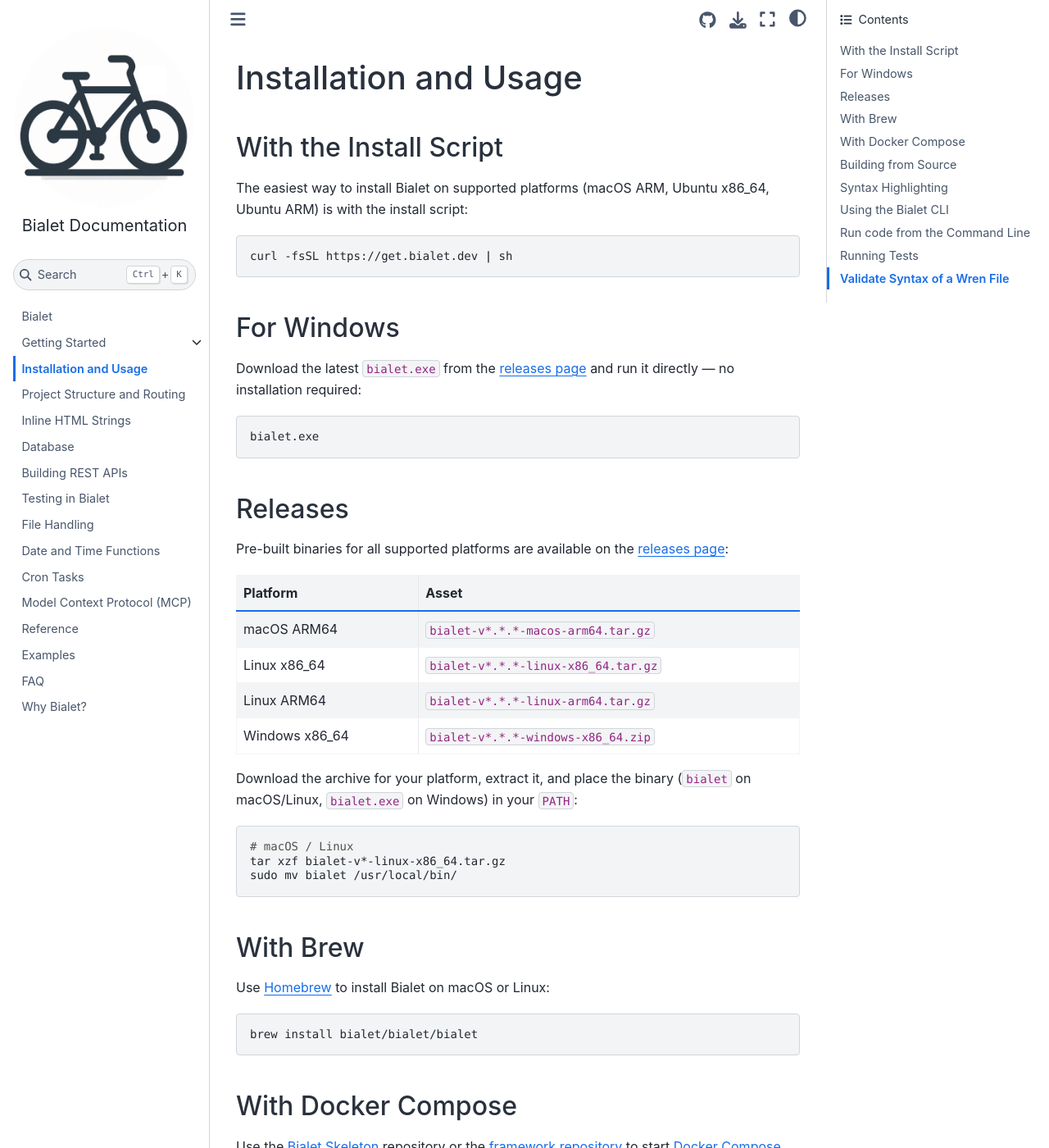
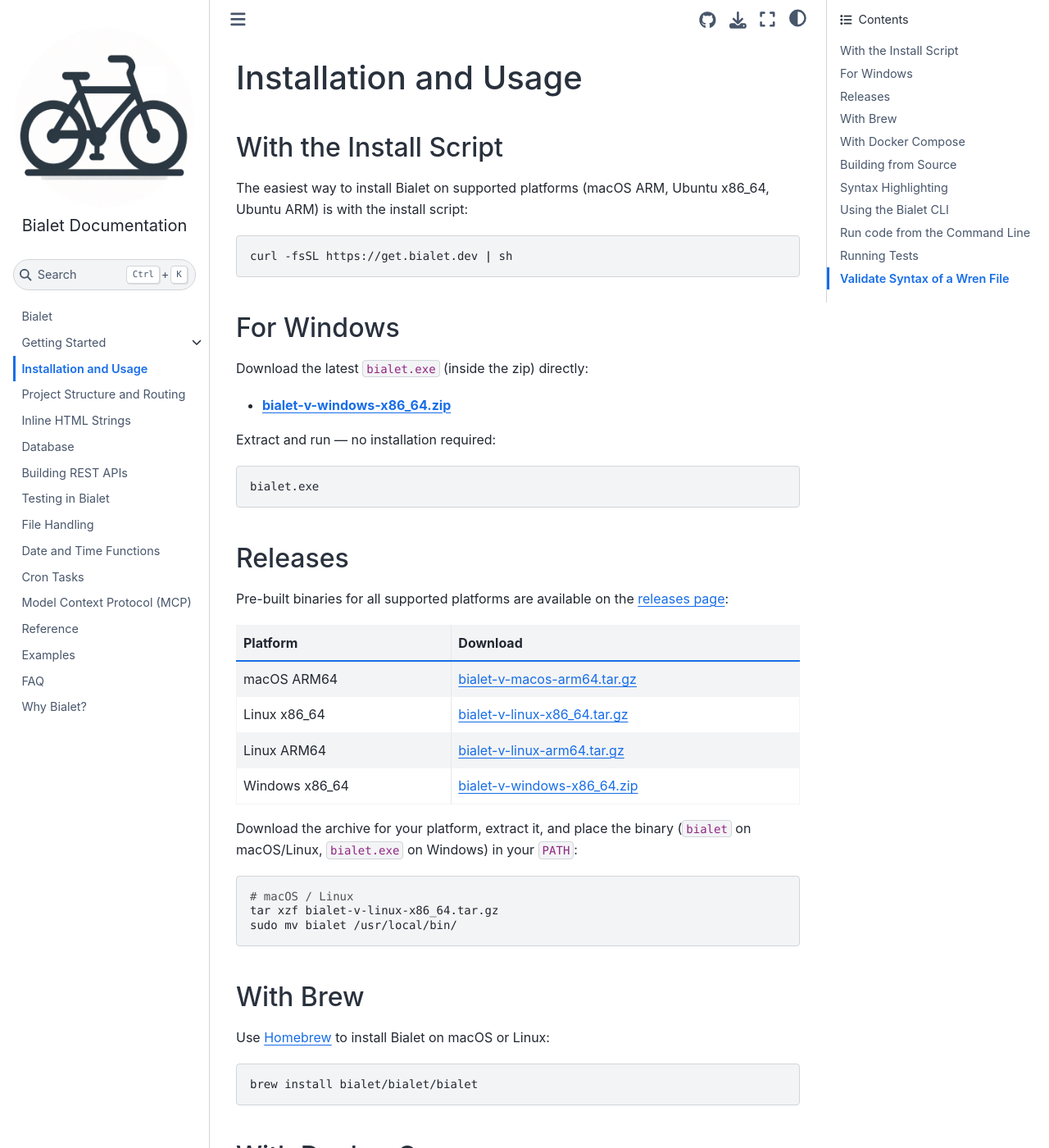
Before and after one commit to bialet/bialet, a Sphinx documentation site: the page built from docs/installation.md, in a window 1280 px wide and 1400 px high. Shown: the whole window at 82% size. Built offline with Sphinx 7.4.7 and the Sphinx Book theme 1.1.4, drawn with Linux system fonts in a browser that asks for light colours; the version number could not be read and is left out.

Commit message:
Auto-generate versioned download URLs from BIALET_VERSION

````diff
--- a/docs/conf.py
+++ b/docs/conf.py
@@ -2,6 +2,9 @@
 #
 # For the full list of built-in configuration values, see the documentation:
 # https://www.sphinx-doc.org/en/master/usage/configuration.html
+
+import os
+import re
 
 # -- Project information -----------------------------------------------------
 # https://www.sphinx-doc.org/en/master/usage/configuration.html#project-information
@@ -9,7 +12,47 @@
 project = 'Bialet'
 copyright = '2026, Rodrigo Arce'
 author = 'Rodrigo Arce'
-version = '0.10'
+
+
+def _get_bialet_version():
+    header = os.path.join(os.path.dirname(__file__), '..', 'src', 'bialet.h')
+    with open(header) as f:
+        for line in f:
+            m = re.match(r'#define\s+BIALET_VERSION\s+"([^"]+)"', line)
+            if m:
+                return m.group(1)
+    return '0.0.0'
+
+
+_bialet_version = _get_bialet_version()
+version = _bialet_version
+_release_tag = f'v{_bialet_version}'
+_release_base = f'https://github.com/bialet/bialet/releases/download/{_release_tag}'
+_release_urls = {
+    'linux_arm64': f'{_release_base}/bialet-{_release_tag}-linux-arm64.tar.gz',
+    'linux_x64': f'{_release_base}/bialet-{_release_tag}-linux-x86_64.tar.gz',
+    'macos_arm64': f'{_release_base}/bialet-{_release_tag}-macos-arm64.tar.gz',
+    'windows': f'{_release_base}/bialet-{_release_tag}-windows-x86_64.zip',
+}
+
+_substitutions = {
+    'bialet_version': _bialet_version,
+    'release_tag': _release_tag,
+    'release_base_url': _release_base,
+    'release_linux_arm64_url': _release_urls['linux_arm64'],
+    'release_linux_x64_url': _release_urls['linux_x64'],
+    'release_macos_arm64_url': _release_urls['macos_arm64'],
+    'release_windows_url': _release_urls['windows'],
+}
+
+
+def _replace_placeholders(app, docname, source):
+    for key, value in _substitutions.items():
+        source[0] = source[0].replace('{{' + key + '}}', value)
+
+
+def setup(app):
+    app.connect('source-read', _replace_placeholders)
 
 # -- General configuration ---------------------------------------------------
 # https://www.sphinx-doc.org/en/master/usage/configuration.html#general-configuration
--- a/docs/index.rst
+++ b/docs/index.rst
@@ -36,8 +36,8 @@
      <!-- Windows: download button -->
      <div id="download-win" style="display: none">
        <span style="display: block; font-size: 0.85em; color: var(--sd-color-secondary); margin-bottom: 0.5em">Install for Windows</span>
-       <a class="sd-sphinx-override sd-btn sd-text-wrap sd-btn-primary sd-shadow-sm" href="https://github.com/bialet/bialet/releases/latest" style="font-size: 1.05em; padding: 0.55em 1.5em">
-         Download for Windows (.zip)
+        <a class="sd-sphinx-override sd-btn sd-text-wrap sd-btn-primary sd-shadow-sm" href="{{release_windows_url}}" style="font-size: 1.05em; padding: 0.55em 1.5em">
+          Download for Windows (.zip)
        </a>
        <p style="margin-top: 0.6em; font-size: 0.9em; color: var(--sd-color-secondary)">
          Zero installation required. Just extract and run.<br/>
--- a/docs/installation.md
+++ b/docs/installation.md
@@ -11,9 +11,11 @@
 
 ## For Windows
 
-Download the latest `bialet.exe` from the [releases
-page](https://github.com/bialet/bialet/releases/latest) and run it directly —
-no installation required:
+Download the latest `bialet.exe` (inside the zip) directly:
+
+- **[bialet-{{release_tag}}-windows-x86_64.zip]({{release_windows_url}})**
+
+Extract and run — no installation required:
 
 ```bash
 bialet.exe
@@ -22,21 +24,21 @@
 ## Releases
 
 Pre-built binaries for all supported platforms are available on the [releases
-page](https://github.com/bialet/bialet/releases/latest):
+page](https://github.com/bialet/bialet/releases):
 
-| Platform       | Asset                                                               |
-| -------------- | ------------------------------------------------------------------- |
-| macOS ARM64    | `bialet-v*.*.*-macos-arm64.tar.gz`                                  |
-| Linux x86\_64  | `bialet-v*.*.*-linux-x86_64.tar.gz`                                 |
-| Linux ARM64    | `bialet-v*.*.*-linux-arm64.tar.gz`                                  |
-| Windows x86\_64| `bialet-v*.*.*-windows-x86_64.zip`                                  |
+| Platform        | Download                                                                       |
+| --------------- | ------------------------------------------------------------------------------ |
+| macOS ARM64     | [bialet-{{release_tag}}-macos-arm64.tar.gz]({{release_macos_arm64_url}})       |
+| Linux x86\_64   | [bialet-{{release_tag}}-linux-x86_64.tar.gz]({{release_linux_x64_url}})        |
+| Linux ARM64     | [bialet-{{release_tag}}-linux-arm64.tar.gz]({{release_linux_arm64_url}})       |
+| Windows x86\_64 | [bialet-{{release_tag}}-windows-x86_64.zip]({{release_windows_url}})           |
 
 Download the archive for your platform, extract it, and place the binary
 (`bialet` on macOS/Linux, `bialet.exe` on Windows) in your `PATH`:
 
 ```bash
 # macOS / Linux
-tar xzf bialet-v*-linux-x86_64.tar.gz
+tar xzf bialet-{{release_tag}}-linux-x86_64.tar.gz
 sudo mv bialet /usr/local/bin/
 ```
 
````
